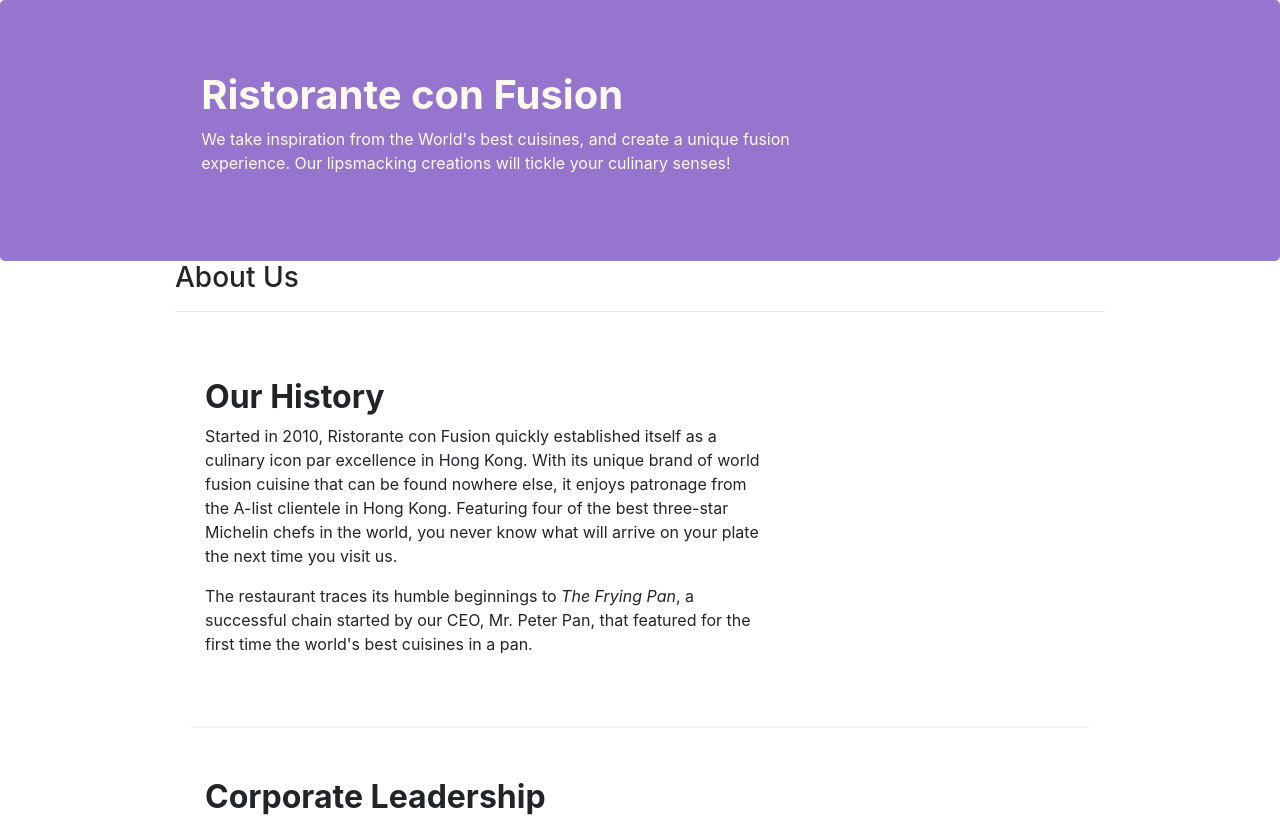
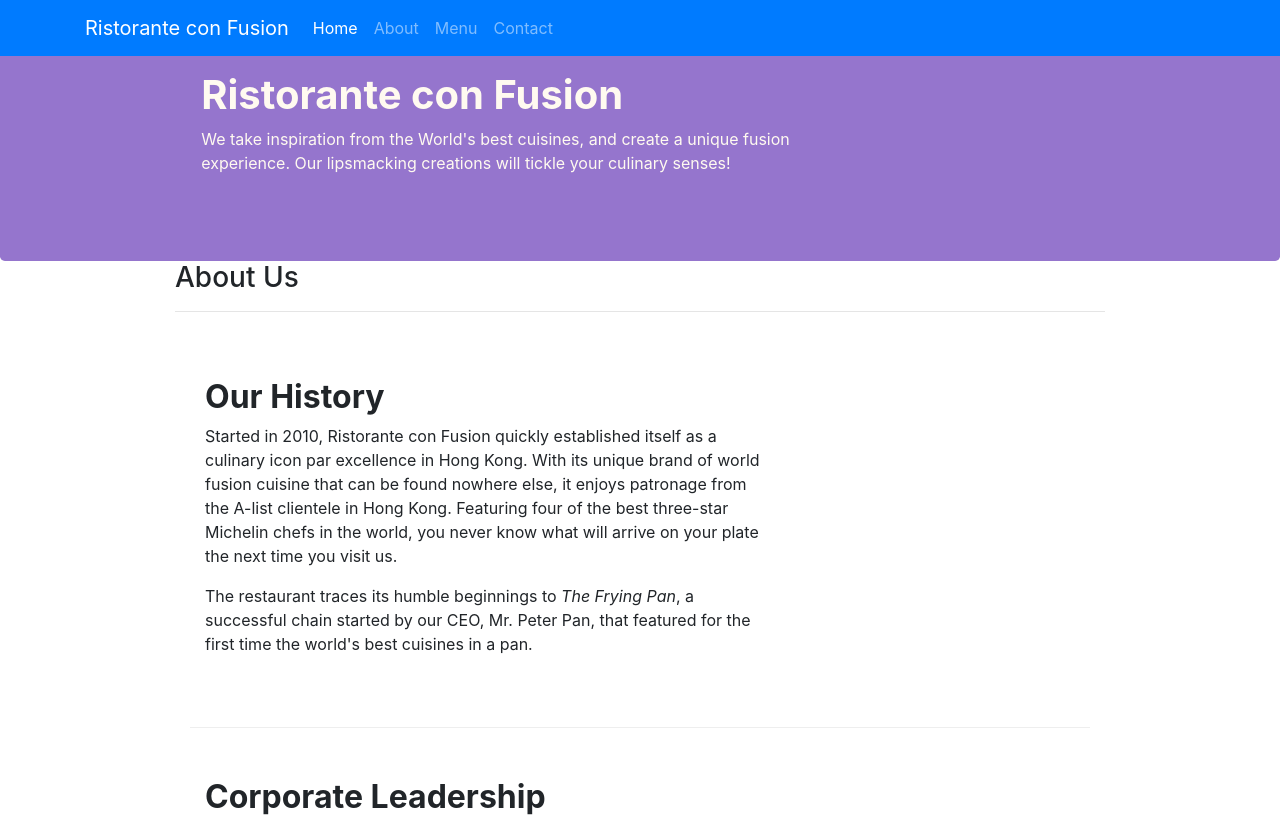
Before and after one commit to DamperDoor56/git-test, a website: page index.html in a window 1280 px wide. Shown: the top 819 px of the page. Drawn offline with nearby package versions, Linux system fonts and the light colour scheme.

Commit message:
added-navbar

```diff
--- a/index.html
+++ b/index.html
@@ -11,6 +11,24 @@
 
 </head>
 <body>
+    <nav class="navbar navbar-dark navbar-expand-sm
+    bg-primary fixed-top">
+        <div class="container">
+            <button class="navbar-toggler" type="button" data-toggle="collapse" data-targer="#Navbar">
+                <span class="navbar-toggler-icon"></span>
+            </button>
+            <a class="navbar-brand" href="#">Ristorante con Fusion</a>
+            <div class="collapse navbar-collapse" id="Navbar">
+                <ul class="navbar-nav mr-auto">
+                    <li class="nav-item active"><a href="#" class="nav-link">Home</a></li>
+                    <li class="nav-item"><a href="#" class="nav-link">About</a></li>
+                    <li class="nav-item"><a href="#" class="nav-link">Menu</a></li>
+                    <li class="nav-item"><a href="#" class="nav-link">Contact</a></li>
+                </ul>
+        </div>
+    </div>
+
+    </nav>
     <header class="jumbotron">
         <div class="row">
             <div class="col-xl-6">
```
